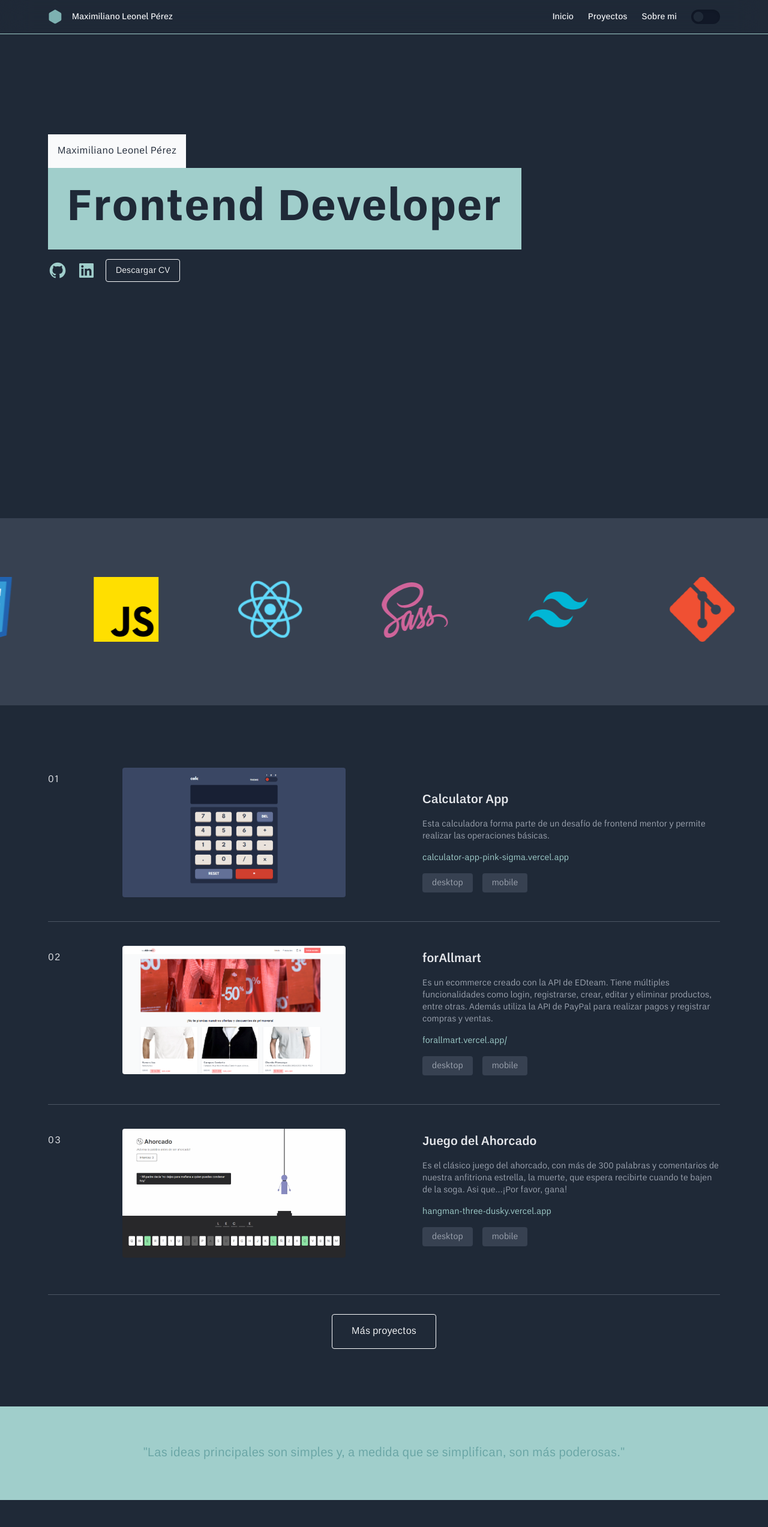
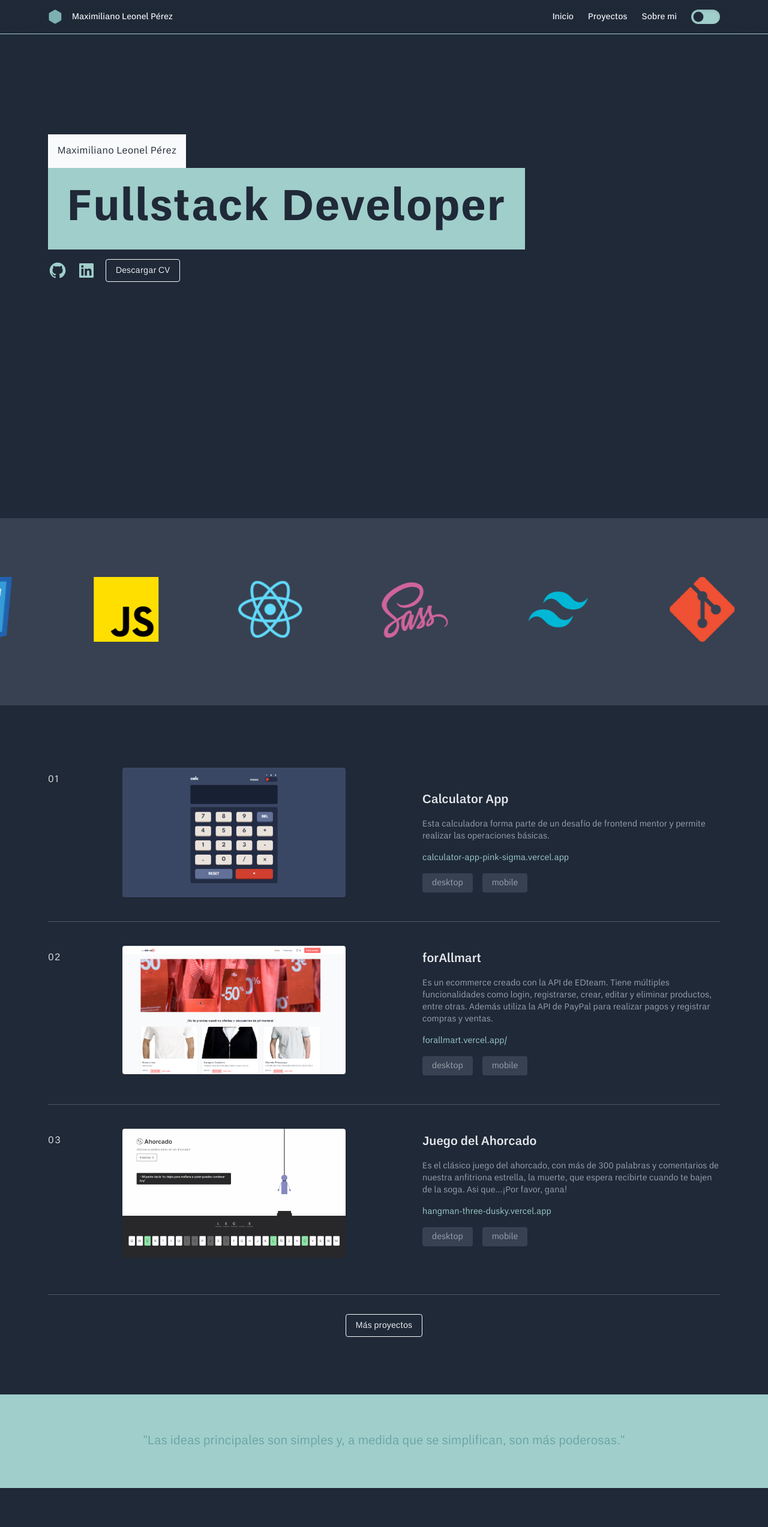
Before and after one commit to MaximilianoLeonel23/portafolio-v2, a React (Vite) app: page / in a window 1280 px wide. Shown: the top 2546 px of the page at 60% size. Built offline with nearby package versions, Linux system fonts and the light colour scheme.

Commit message:
Corrijo estilos y errores tipográficos

```diff
--- a/src/components/atoms/ModeBtn.tsx
+++ b/src/components/atoms/ModeBtn.tsx
@@ -15,9 +15,7 @@ const ModeBtn: React.FC<Props> = ({ theme, setTheme }) => {
   return (
     <button
       className={`relative h-6 w-12 ${
-        theme === "light"
-          ? "bg-gray-200 hover:bg-primary-light-500"
-          : "bg-gray-900 hover:bg-primary-dark-500"
+        theme === "light" ? "bg-primary-light-500" : "bg-primary-dark-500"
       } rounded-full cursor-pointer mode-btn--shadow transition-colors duration-300`}
       onClick={handleThemeMode}
     >
--- a/src/components/sections/About.tsx
+++ b/src/components/sections/About.tsx
@@ -63,7 +63,6 @@ const About: React.FC<Props> = ({ theme }) => {
                   <li>React</li>
                   <li>Typescript</li>
                   <li>Next.js</li>
-
                   <li>Git</li>
                 </ul>
                 <ul
@@ -75,6 +74,7 @@ const About: React.FC<Props> = ({ theme }) => {
                   <li>Node.js</li>
                   <li>Express.js</li>
                   <li>MongoDB</li>
+                  <li>MySQL</li>
                   <li>Jest</li>
                 </ul>
               </div>
--- a/src/components/sections/Home.tsx
+++ b/src/components/sections/Home.tsx
@@ -20,7 +20,7 @@ const Home: React.FC<Props> = ({ theme }) => {
             <h1
               className={`font-bold text-5xl lg:text-7xl home-title-${theme} tracking-wide`}
             >
-              Frontend Developer
+              Fullstack Developer
             </h1>
             <ul className="flex items-center gap-x-4 pt-4">
               <li>
--- a/src/styles/index.css
+++ b/src/styles/index.css
@@ -172,7 +172,7 @@ body {
 
 /* Project button */
 .projects-btn {
-  @apply py-3 px-6 lg:py-4 lg:px-8 text-sm lg:text-base  border rounded  overflow-hidden relative inline-block;
+  @apply py-2 px-4  text-sm  border rounded  overflow-hidden relative inline-block;
 }
 
 .projects-btn span {
@@ -209,7 +209,7 @@ body {
 /* Light Mode */
 
 .blackout-light {
-  @apply bg-primary-white;
+  @apply bg-gray-50;
 }
 /* Header light */
 .header-light {
@@ -237,7 +237,7 @@ body {
 }
 /* Banner Light */
 .banner-light {
-  @apply bg-gray-50;
+  @apply bg-gray-100;
 }
 
 /* Projects light */
```
